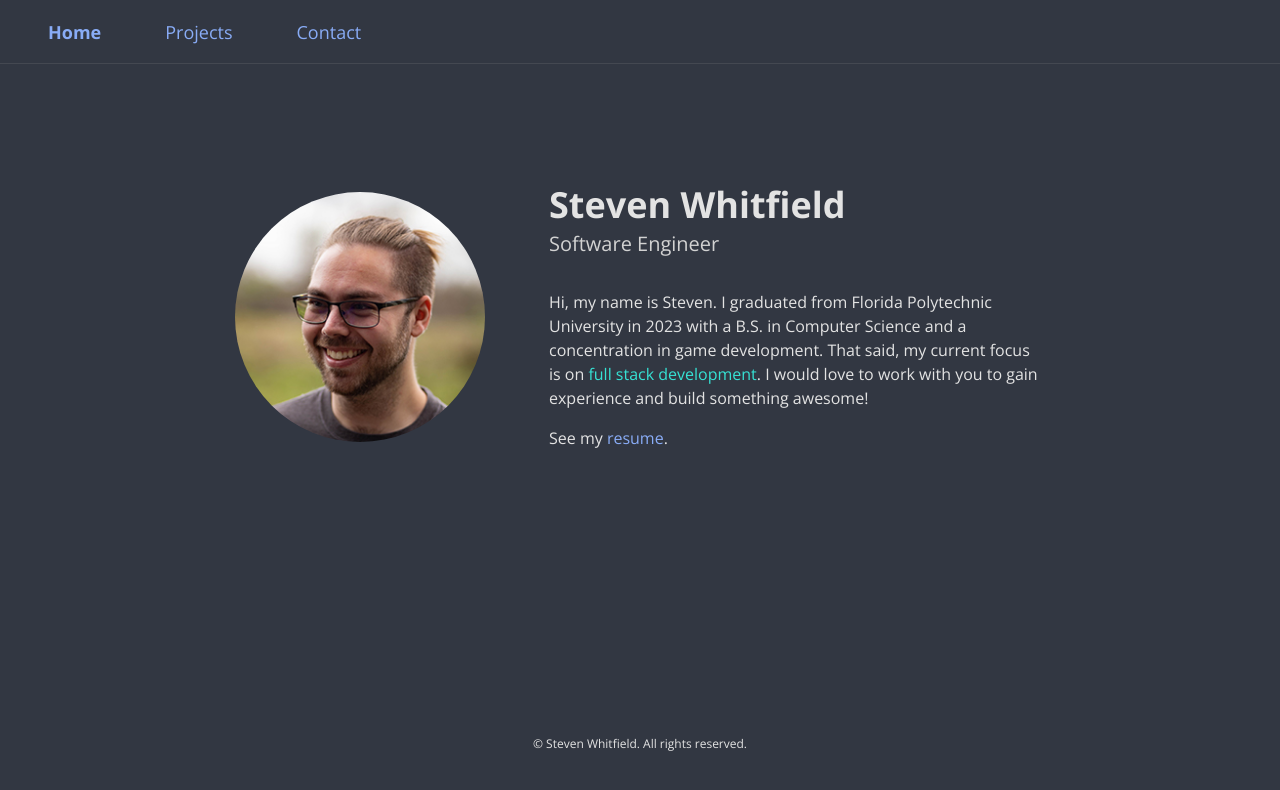
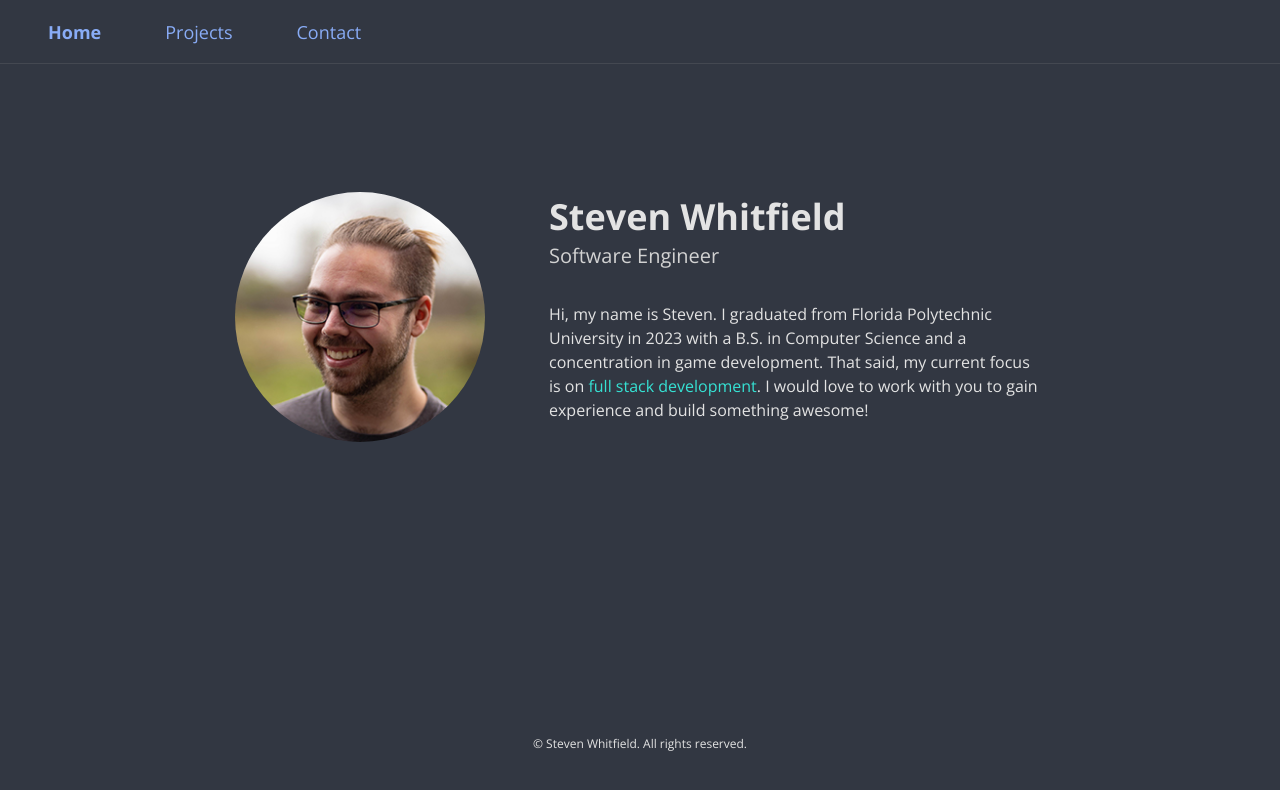
Before and after one commit to stevmwhitfield/stevenwhitfield.dev.old2, a Next.js app: page / in a window 1280 px wide. Shown: the top 790 px of the page. Built offline with nearby package versions, Linux system fonts and the light colour scheme.

Commit message:
Remove resume

```diff
--- a/app/page.tsx
+++ b/app/page.tsx
@@ -39,18 +39,6 @@ const IndexPage = () => {
               would love to work with you to gain experience and build something
               awesome!
             </p>
-
-            <p className="">
-              See my{" "}
-              <Link
-                href={"/StevenWhitfield_Resume.pdf"}
-                target="_blank"
-                className="text-blue hover:text-blueDarker active:text-blueDarkest"
-              >
-                resume
-              </Link>
-              .
-            </p>
           </article>
         </section>
       </div>
```
